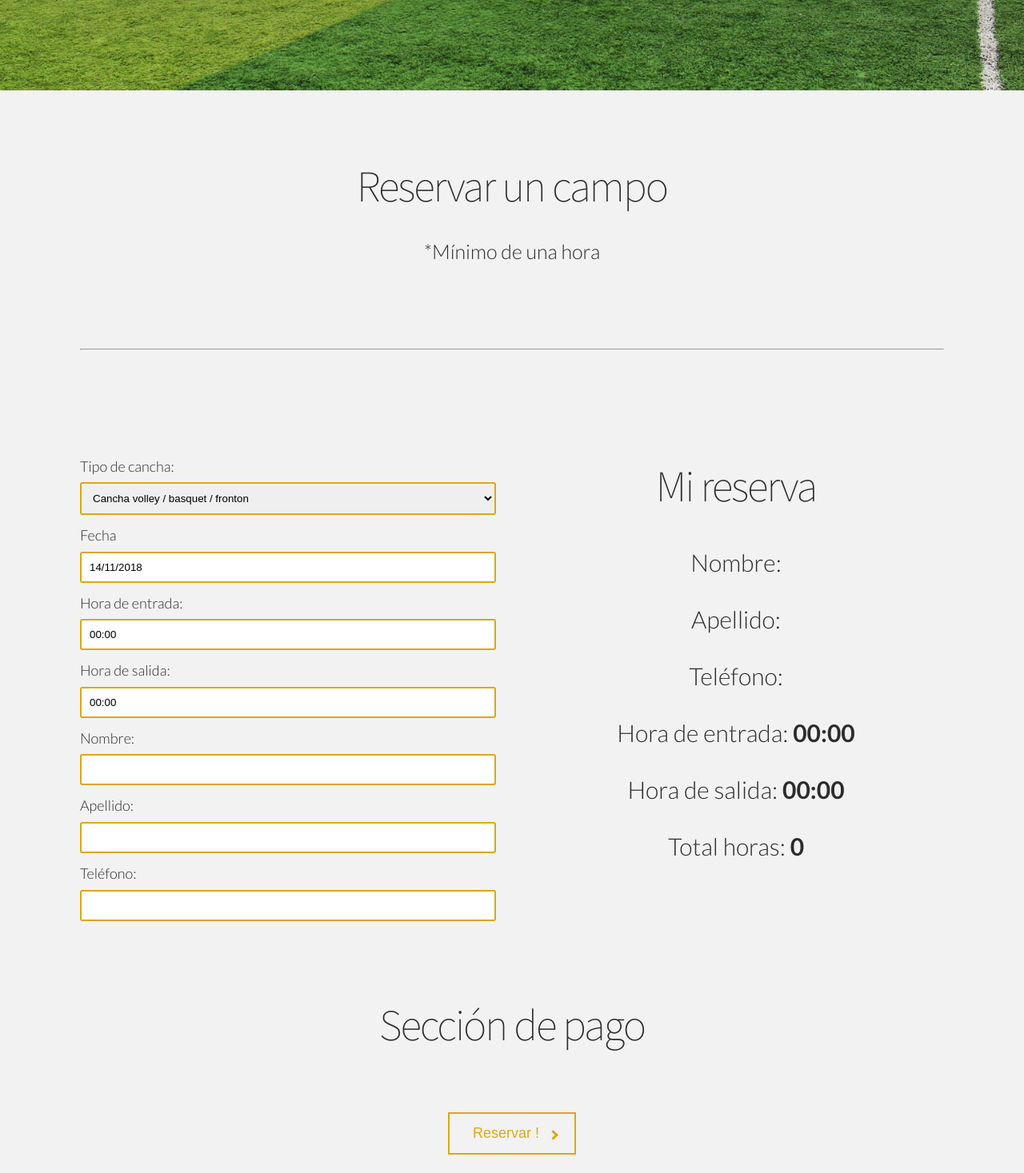
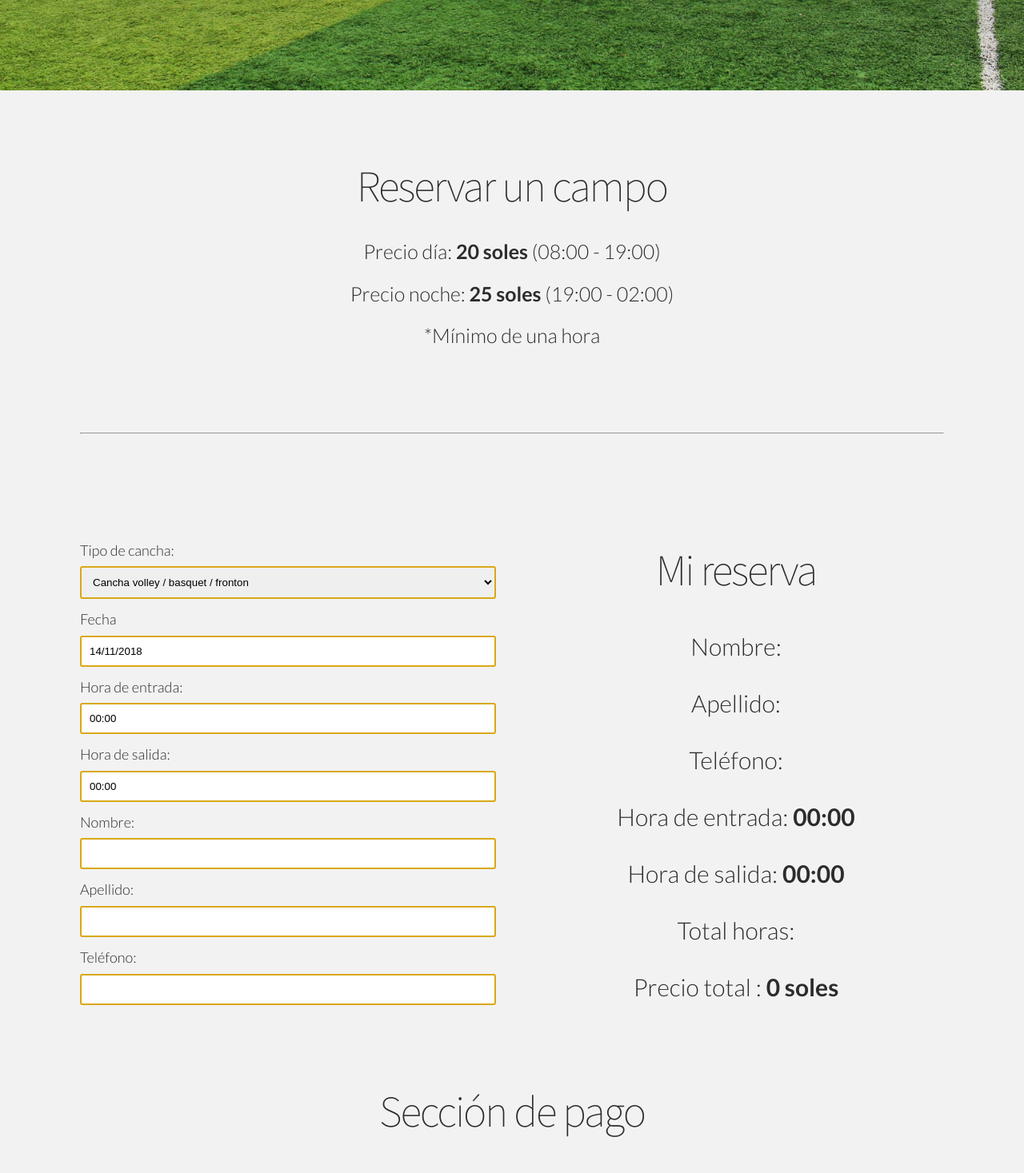
Before and after one commit to LirazG/LCA, a React (Create React App) app in the folder client/: page /sports/reservation/other in a window 1280 px wide. Shown: the part 687-2154 px from the top of the page at 80% size. Built offline with nearby package versions, Linux system fonts and the light colour scheme; no server answers; a web font is replaced by a local one.

Commit message:
finished field reservation page

```diff
--- a/client/sass/layout/_contact-page.scss
+++ b/client/sass/layout/_contact-page.scss
@@ -64,6 +64,7 @@
       }
     }
 
+
     & .form textarea,
     & .form input {
       border: 2px solid $color-gold-text;
--- a/client/src/components/sports/reserve.js
+++ b/client/src/components/sports/reserve.js
@@ -1,4 +1,5 @@
 import React, { Component } from 'react';
+import { Link } from 'react-router-dom';
 import WelcomePic from '../welcome-pic.js';
 import axios from 'axios';
 
@@ -32,7 +33,9 @@ class SportsReservation extends Component {
       form1:'',
       form2:'',
       form3:'',
-      form4:''
+      form4:'',
+      modal:'form-success ',
+      message:"form-success__message ",
     }
     this.handleDateChange = this.handleDateChange.bind(this);
     this.handleTimeCheckIn = this.handleTimeCheckIn.bind(this);
@@ -199,9 +202,9 @@ class SportsReservation extends Component {
               lastName:'',
               phone:'',
               errors:{},
+              modal:"form-success form-success--display",
+              message:"form-success__message form-success__message--display",
               select:this.currentField
-            },()=>{
-               window.location.pathname = window.location.pathname.slice(0,7)
             });
           })
           .catch(err =>{
@@ -240,8 +243,10 @@ class SportsReservation extends Component {
   render() {
 
     const {errors} = this.state;
-    let calculator = 0;
-    let end = this.state.EndTime.format('HH:mm')
+    let calculator,priceCounter = 0;
+    let day,night;
+    let start = this.state.StartTime.format('HH');
+    let end = this.state.EndTime.format('HH:mm');
     if(end === '23:59'){
       end = 24
     } else {
@@ -250,13 +255,34 @@ class SportsReservation extends Component {
     if(end - this.state.StartTime.format('HH') > 0){
       calculator = end - this.state.StartTime.format('HH');
     }
+    if(this.currentField === 'big'){
+      day = 80;
+      night = 100;
+    } else if (this.currentField === 'small'){
+      day = 30;
+      night = 40;
+    } else {
+      day = 20;
+      night = 25;
+    }
+    for(let i = start; i < end ; i++){
+      if(i < 19){
+        priceCounter = priceCounter + day;
+      } else {
+        priceCounter = priceCounter + night;
+      }
+    }
 
     return (
       <main className="sports-reservation-page">
         <WelcomePic classProp={'welcome__img welcome__img--sports'}/>
         <div className="row">
           <h2 className="heading2">Reservar un campo</h2>
-          <h4 className="heading5--noborder u-text-center">*Mínimo de una hora</h4>
+          <div className="u-text-center">
+            <h5 className="heading5--noborder">Precio día: <b>{day} soles</b> (08:00 - 19:00)</h5>
+            <h5 className="heading5--noborder">Precio noche: <b>{night} soles</b> (19:00 - 02:00)</h5>
+            <h5 className="heading5--noborder">*Mínimo de una hora</h5>
+          </div>
           <hr className="u-margin-top-big"/>
         </div>
 
@@ -350,6 +376,7 @@ class SportsReservation extends Component {
               <p className="form__assurance--p">Hora de entrada: <b>{this.state.StartTime.format('HH:00')}</b></p>
               <p className="form__assurance--p">Hora de salida: {end === 24 && <b>{this.state.EndTime.format('HH:mm')}</b>}{end !== 24 && <b>{this.state.EndTime.format('HH:00')}</b>}</p>
               <p className="form__assurance--p">Total horas: <b>{calculator}</b></p>
+              <p className="form__assurance--p">Precio total : <b>{priceCounter} soles</b></p>
             </div>
           </div>
         </div>
@@ -359,6 +386,17 @@ class SportsReservation extends Component {
           <button onClick={this.formSubmit} type="submit" className="btn btn--gold u-margin-top-medium">Reservar !</button>
         </div>
 
+
+        <div className={this.state.modal}></div>
+
+        <div className={this.state.message}>
+          <div className="form-success__message__success u-block-center">
+            <i className="fas fa-check-circle form-success__message__success--icon"></i>
+            <p className="form-success__message__success--text">Su reserva registrada con éxito,porfavor disfrute de su estancia!</p>
+            <Link to="/sports" className="btn btn--red">Continuar</Link>
+          </div>
+        </div>
+
       </main>
     );
   }
--- a/client/src/index.css
+++ b/client/src/index.css
@@ -1921,8 +1921,14 @@ body {
     .form-success__message--display {
       transform: translate3d(-50%, -50%, 0) scale(1);
       transition: all 0.8s; }
+    .form-success__message__success .btn {
+      position: absolute;
+      bottom: 5%;
+      left: 50%;
+      transform: translate3d(-50%, 0, 0); }
     .form-success__message__success--icon {
       color: #9BC53D;
+      width: auto;
       font-size: 10rem;
       position: absolute;
       top: 5%;
@@ -1934,7 +1940,11 @@ body {
       text-align: center;
       position: absolute;
       bottom: 30%; }
+      @media (max-width: 37.5em) {
+        .form-success__message__success--text {
+          bottom: 25%; } }
     .form-success__message__cancel {
+      width: auto;
       position: absolute;
       top: 2%;
       right: 2%;
```
Also changed, not shown: client/sass/components/_form.scss (+12 -0 lines).
